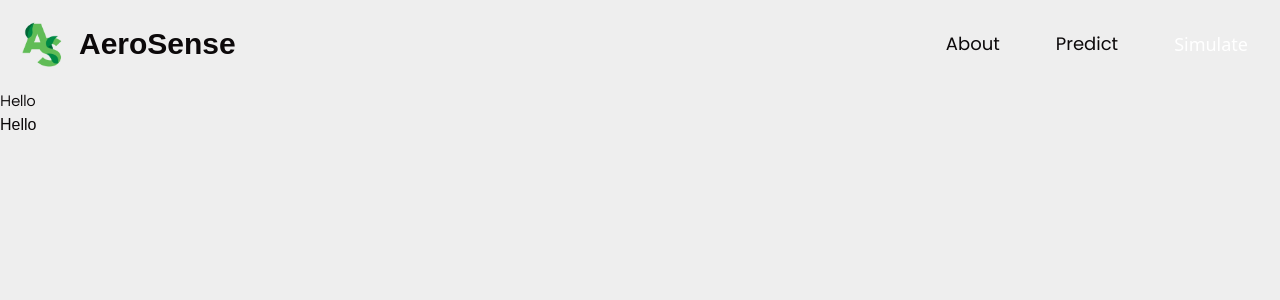
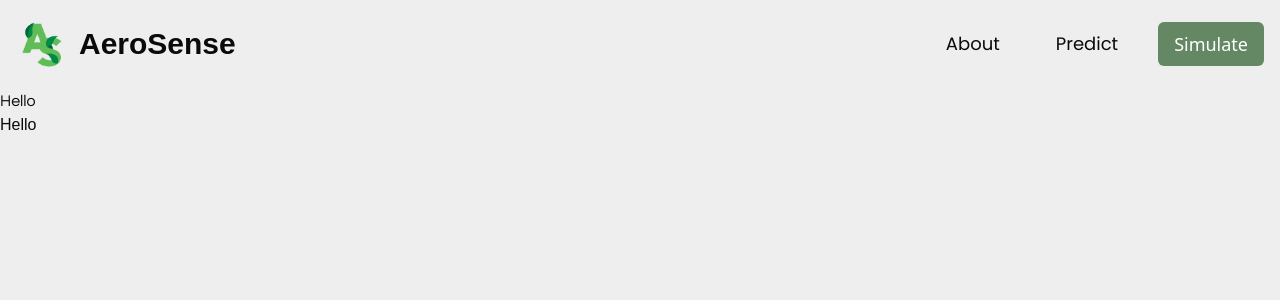
Before and after one commit to fromjyce/AeroSense-AI-Driven-Air-Quality-Prediction, a Next.js app in the folder frontend/: page / in a window 1280 px wide. Shown: the top 300 px of the page. Built offline with nearby package versions, Linux system fonts and the light colour scheme; a web font is replaced by a local one.

Commit message:
added styles

```diff
--- a/frontend/app/globals.css
+++ b/frontend/app/globals.css
@@ -48,3 +48,23 @@ body {
 .dela_gothic_one {
   font-family: var(--font-dela-gothic-one);
 }
+
+nav a {
+  transition: color 0.3s ease, background-color 0.3s ease;
+}
+
+nav a:hover {
+  text-decoration: underline;
+  color: var(--green);
+}
+
+nav a:last-child {
+  background-color: var(--green);
+  color: white;
+  border-radius: 0.375rem;
+}
+
+nav a:last-child:hover {
+  background-color: rgba(101, 136, 100, 0.8);
+  text-decoration: none;
+}
```
